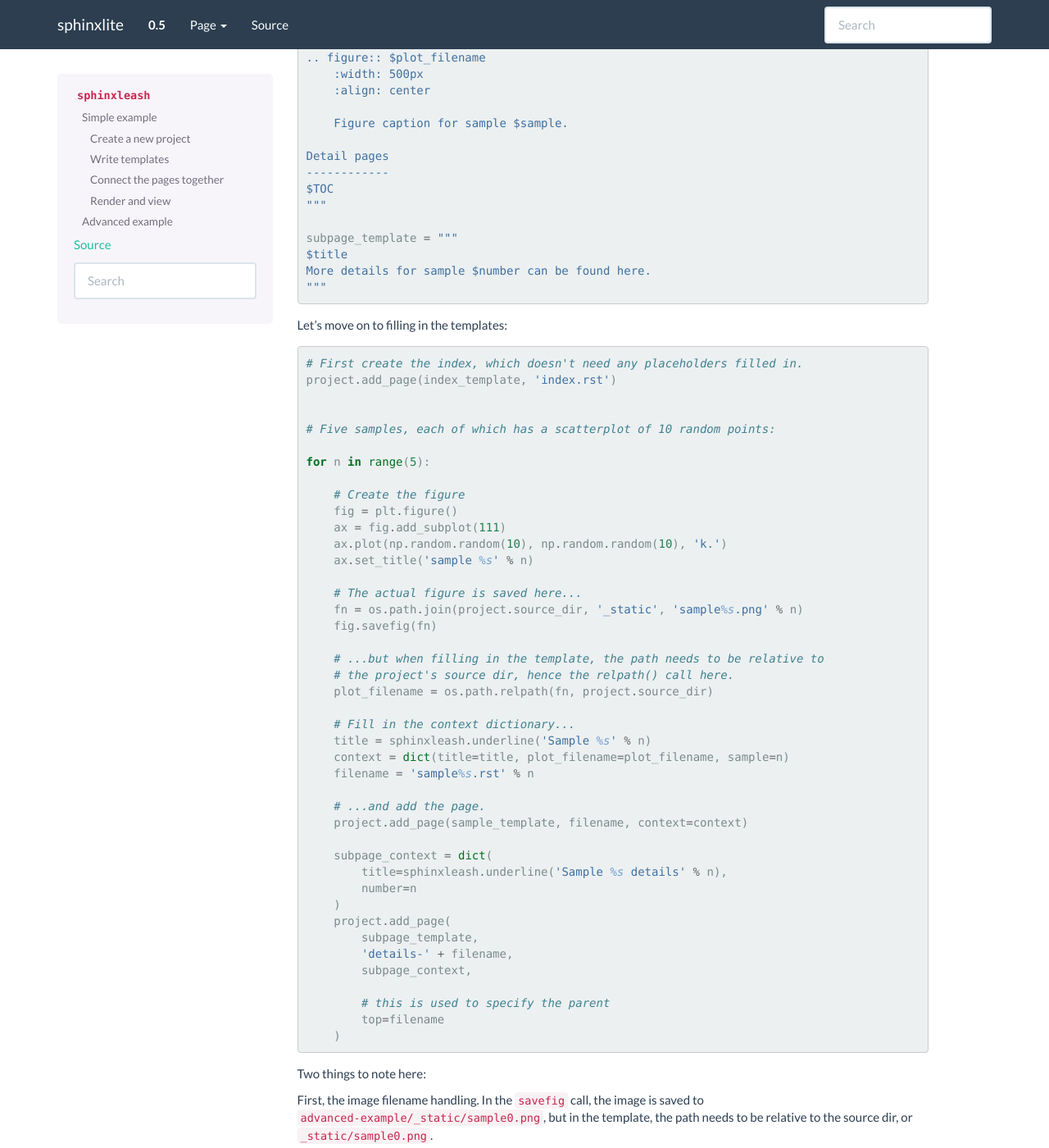
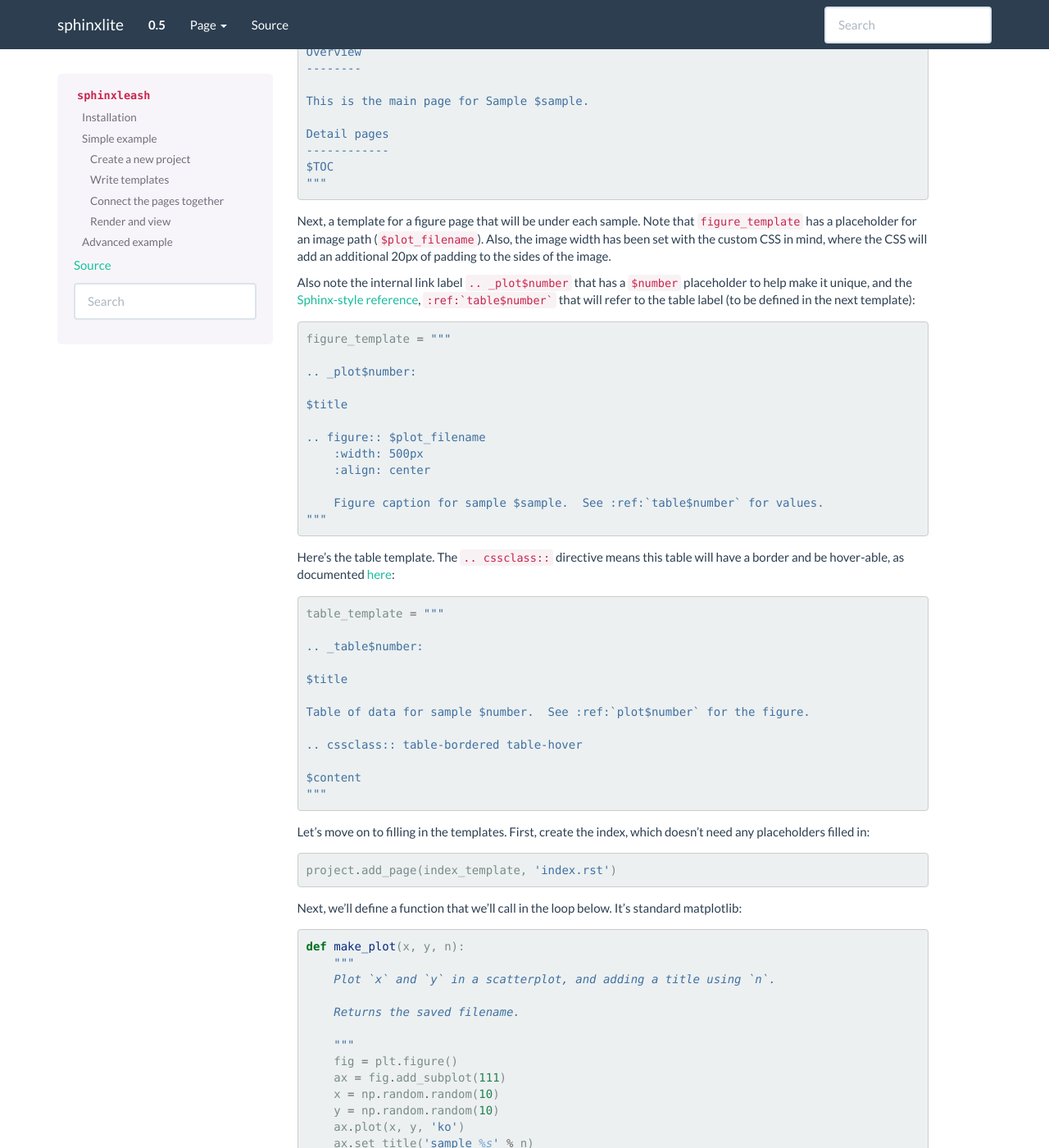
Before and after one commit to daler/sphinxleash, a Sphinx documentation site: the page built from doc/source/index.rst, in a window 1280 px wide and 1400 px high, scrolled down 4847 px. Shown: the whole window at 82% size. Built offline with Sphinx 7.4.7, drawn with Linux system fonts in a browser that asks for light colours; some of the changed text lies outside the part shown.

Commit message:
edits to docs

````diff
--- a/doc/source/index.rst
+++ b/doc/source/index.rst
@@ -30,12 +30,27 @@
 Below is the code to create two projects: a simple one with mostly default
 settings and minimal text, just to give an idea of the workflow, and a second,
 more complex one with customization (Bootstrap theme, custom CSS, custom Sphinx
-extensions) and more content (images, reports).
+extensions) and more content (images, tables).
 
 Here are the end products:
 
 * :raw-html:`<a href="simple-example/index.html">Simple example</a>`
 * :raw-html:`<a href="advanced-example/index.html">Advanced example</a>`
+
+Installation
+------------
+
+Simply::
+
+    pip install sphinxleash
+
+Alternatively, the `development version on github <https://github.com/daler/sphinxleash>`_
+always has the latest code.
+
+To run the :ref:`advanced-example`, you will also need ``matplotlib`` and
+``sphinx_bootstrap_theme``, but these are not required for :mod:`sphinxleash`
+itself.
+
 
 .. _simple-example:
 
@@ -62,15 +77,7 @@
 .. testcode::
 
     import sphinxleash
-
-    # Configure a project.  We'll use the defaults for this example; the
-    # directory will be created if needed.
     project = sphinxleash.Project(dirname='simple-example')
-
-
-    # Initialize the project.  This calls sphinx-quickstart and creates some
-    # files to populate the documentation.  Use `silent=False` to get more info
-    # on what it's doing.
     project.create_new()
 
 Write templates
@@ -124,23 +131,23 @@
 
 Connect the pages together
 ~~~~~~~~~~~~~~~~~~~~~~~~~~
-Now we use the :meth:`Project.add_page` method to populate the project with reST
-templates, filling in the templates with different `context` dictionaries.
+Now we use the :meth:`Project.add_page` method to populate the project with
+reST templates, each filled in with different `context` dictionaries.
 
 The :file:`index.rst` page is special for Sphinx, and always has to exist.  So
-it's a good idea to make it first.  It doesn't have any custom placeholders, so
-all we have to do is specify the template and the filename.  The `project`
-object will figure out the source directory of the project, and save
-:file:`index.rst` in the right place:
+it's a good idea to make it first.  Our template for the index doesn't have any
+custom placeholders, so all we have to do is specify the template and the
+filename.  The `project` object will figure out the source directory of the
+project, and save :file:`index.rst` in the right place:
 
 .. testcode::
 
     # First the top-level index page
     project.add_page(index_template, 'index.rst')
 
-Let's make some more pages.  For each page, we're making a new `context`
+Let's make some more pages.  For each page, we're making a new ``context``
 dictionary which will be used to fill in the placeholders for the
-`page_template`.
+``page_template``.
 
 .. testcode::
 
@@ -149,14 +156,11 @@
         # Helper function for making reST titles with underlines
         title = sphinxleash.underline('Sample %s' % n, symbol="=")
 
-        # This dict will be used to fill in placeholders
-        context = dict(title=title, number=n)
-
-        filename = 'page%s.rst' % n
-
-        project.add_page(page_template, filename, context)
-
-
+        project.add_page(
+            page_template,
+            filename='page%s.rst' % n,
+            context=dict(title=title, number=n)
+        )
 
 
 
@@ -209,8 +215,8 @@
   :file:`conf.py` file generated by Sphinx
 - customizing the Jinja HTML layout template
 - adding custom CSS styles
-- plotting figures for each sample and including them in each sample page
-- nesting pages
+- sample pages, each with a sub-page for a figure and a sub-page for a table
+  showing the data
 
 First, make sure you can import these:
 
@@ -259,7 +265,8 @@
 
 Now we're going to make some changes to the layout, as documented `here
 <http://ryan-roemer.github.io/sphinx-bootstrap-theme/README.html#extending-layout-html>`_.
-We use :attr:`project.source_dir` to get the source directory correct:
+We can use the :attr:`project.source_dir` attribute to get the source directory
+correct:
 
 .. testcode::
 
@@ -273,7 +280,7 @@
 
 Next, we add some custom CSS, as documented `here
 <http://ryan-roemer.github.io/sphinx-bootstrap-theme/README.html#adding-custom-css>`_.
-This makes the footer text red (to make a visibly obvious change) and also
+This changes the footer text color (to make a visibly obvious change) and also
 makes some tweaks to how figures and figure captions will be displayed. Note
 that the path for this CSS file, relative to :file:`layout.html`, needs to
 match what we set for the `bootswatch_css_custom` line in :file:`layout.html`
@@ -285,7 +292,7 @@
         fout.write(dedent(
             """
             footer {
-                color: red;
+                color: blue;
             }
 
             p.caption {
@@ -301,13 +308,8 @@
             """))
 
 Now it's template-writing time.  Similar to the :ref:`simple-example`, we
-create an index template and a page template.  We'll also create a "sub-page"
-template, which will be nested below each sample and can be used for sample
-details.
+create an index template:
 
-Note that the sample template has a placeholder for an image path
-(``$plot_filename``).  Also, the image width has been set with the custom CSS
-in mind, which will add 20px of padding.
 
 .. testcode::
 
@@ -322,77 +324,166 @@
     $TOC
     """
 
+
+We'll also create a "sample" template, that will serve as the main page for
+each sample.
+
+.. testcode::
+
     sample_template = """
     $title
 
-    Info about Sample $sample.
+    Overview
+    --------
 
-    .. figure:: $plot_filename
-        :width: 500px
-        :align: center
-
-        Figure caption for sample $sample.
+    This is the main page for Sample $sample.
 
     Detail pages
     ------------
     $TOC
     """
 
-    subpage_template = """
+Next, a template for a figure page that will be under each sample.  Note that
+``figure_template`` has a placeholder for an image path (``$plot_filename``).
+Also, the image width has been set with the custom CSS in mind, where the CSS
+will add an additional 20px of padding to the sides of the image.
+
+Also note the internal link label ``.. _plot$number`` that has a ``$number``
+placeholder to help make it unique, and the `Sphinx-style reference
+<http://sphinx-doc.org/markup/inline.html#cross-referencing-arbitrary-locations>`_,
+``:ref:`table$number``` that will refer to the table label (to be defined in
+the next template):
+
+.. testcode::
+
+    figure_template = """
+
+    .. _plot$number:
+
     $title
-    More details for sample $number can be found here.
+
+    .. figure:: $plot_filename
+        :width: 500px
+        :align: center
+
+        Figure caption for sample $sample.  See :ref:`table$number` for values.
     """
 
-Let's move on to filling in the templates:
+Here's the table template. The ``.. cssclass::`` directive means this table
+will have a border and be hover-able, as documented `here
+<http://ryan-roemer.github.io/sphinx-bootstrap-theme/examples.html#tables>`_:
+
+.. testcode::
+
+    table_template = """
+
+    .. _table$number:
+
+    $title
+
+    Table of data for sample $number.  See :ref:`plot$number` for the figure.
+
+    .. cssclass:: table-bordered table-hover
+
+    $content
+    """
+
+Let's move on to filling in the templates. First, create the index, which
+doesn't need any placeholders filled in:
 
 
 .. testcode::
 
 
-    # First create the index, which doesn't need any placeholders filled in.
     project.add_page(index_template, 'index.rst')
 
 
-    # Five samples, each of which has a scatterplot of 10 random points:
+Next, we'll define a function that we'll call in the loop below.  It's standard
+matplotlib:
+
+.. testcode::
+
+    def make_plot(x, y, n):
+        """
+        Plot `x` and `y` in a scatterplot, and adding a title using `n`.
+
+        Returns the saved filename.
+
+        """
+        fig = plt.figure()
+        ax = fig.add_subplot(111)
+        x = np.random.random(10)
+        y = np.random.random(10)
+        ax.plot(x, y, 'ko')
+        ax.set_title('sample %s' % n)
+        fn = os.path.join(project.source_dir, '_static', 'sample%s.png' % n)
+        fig.savefig(fn)
+        return fn
+
+And another function to create a reST-formatted table of the data.  It uses the
+:func:`sphinxleash.helpers.rest_table` function, which takes a list of rows and
+returns a string containing a reST-formatted table with header:
+
+.. testcode::
+
+    def make_table(x, y):
+        contents = [('x', 'y')]
+        contents.extend(zip(x, y))
+        return sphinxleash.helpers.rest_table(contents, header=True)
+
+
+Then we'll create a loop, calling those functions as needed:
+
+.. testcode::
+
+    # Five samples, each of which has a scatterplot of 10 random points and
+    # a table showing the data:
 
     for n in range(5):
 
-        # Create the figure
-        fig = plt.figure()
-        ax = fig.add_subplot(111)
-        ax.plot(np.random.random(10), np.random.random(10), 'k.')
-        ax.set_title('sample %s' % n)
+        # Add the page for the sample.
+        sample_filename = 'sample%s.rst' % n
+        project.add_page(
+            sample_template, sample_filename,
+            context=dict(title=sphinxleash.underline('Sample %s' % n), sample=n))
 
-        # The actual figure is saved here...
-        fn = os.path.join(project.source_dir, '_static', 'sample%s.png' % n)
-        fig.savefig(fn)
+        # Make some random data, and plot it.
+        x = np.random.random(10)
+        y = np.random.random(10)
+        fn = make_plot(x, y, n)
 
-        # ...but when filling in the template, the path needs to be relative to
-        # the project's source dir, hence the relpath() call here.
+        # When filling in the template, the path needs to be relative to the
+        # project's source dir, hence the relpath() call here.
         plot_filename = os.path.relpath(fn, project.source_dir)
 
-        # Fill in the context dictionary...
-        title = sphinxleash.underline('Sample %s' % n)
-        context = dict(title=title, plot_filename=plot_filename, sample=n)
-        filename = 'sample%s.rst' % n
+        # Add the figure page to the sample page.  Note the `top` argument.
+        project.add_page(
+            figure_template,
+            'figure-' + sample_filename,
+            context=dict(
+                title=sphinxleash.underline('Sample %s plot' % n),
+                plot_filename=plot_filename,
+                number=n),
+            top=sample_filename,
+        )
 
-        # ...and add the page.
-        project.add_page(sample_template, filename, context=context)
-
-        subpage_context = dict(
-            title=sphinxleash.underline('Sample %s details' % n),
-            number=n
-        )
+        # Add the table page to the sample page.
         project.add_page(
-            subpage_template,
-            'details-' + filename,
-            subpage_context,
+            table_template,
+            'table-' + sample_filename,
+            context=dict(
+                title=sphinxleash.underline('Sample %s table' % n),
+                number=n,
+                content=make_table(x, y)),
 
             # this is used to specify the parent
-            top=filename
+            top=sample_filename
         )
 
-Two things to note here:
+
+
+
+Several things to things to note here:
 
 First, the image filename handling.  In the ``savefig`` call, the image is
 saved to ``advanced-example/_static/sample0.png``, but in the template, the
@@ -405,9 +496,11 @@
 
     index
         sample0
-            details-sample0
+            figure-sample0
+            table-sample0
         sample1
-            details-sample1
+            figure-sample1
+            table-sample1
         (...and so on)
 
 
````
Also changed, not shown: other parts of doc/source/index.rst (+4 -2 lines).
